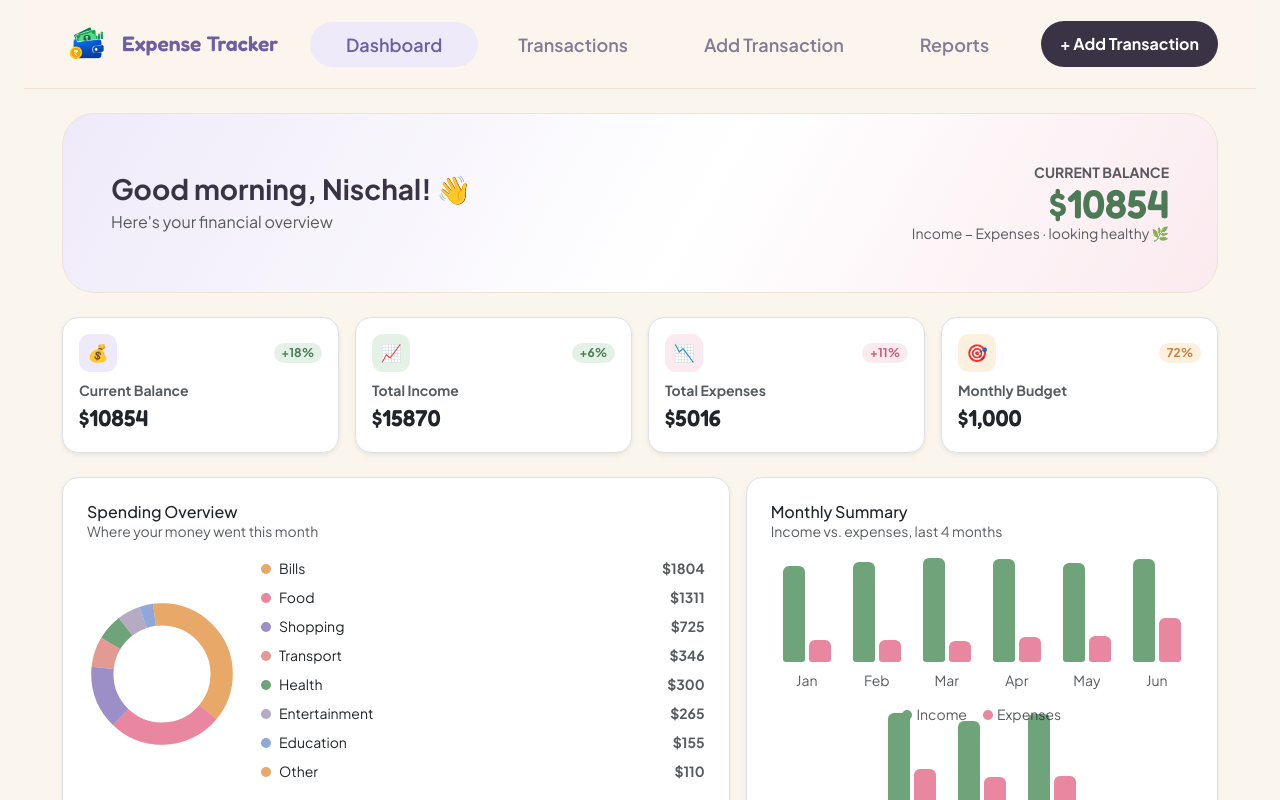
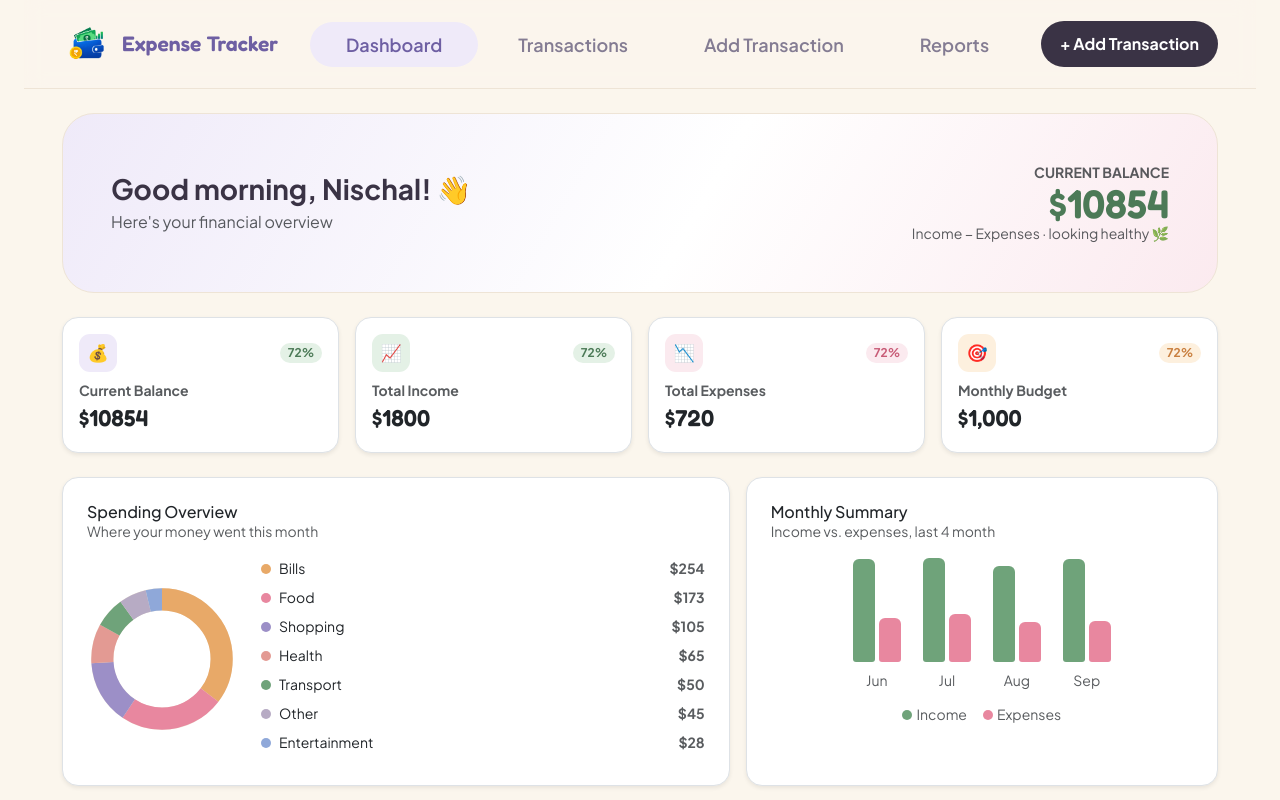
Before and after one commit to nischalpraj/Expense-Tracker, a React (Vite) app: page / in a window 1280 px wide. Shown: the top 800 px of the page. Built offline with nearby package versions, Linux system fonts and the light colour scheme.

Commit message:
Made some changes

```diff
--- a/src/pages/Dashboard.jsx
+++ b/src/pages/Dashboard.jsx
@@ -16,16 +16,33 @@ const Dashboard = ({ transaction }) => {
     "#8FA8D9",
   ];
 
-  const totalIncome = transaction
+const latestDate = transaction.length
+  ? new Date(Math.max(...transaction.map((t) => new Date(t.date))))
+  : new Date();
+
+const currentMonthTx = transaction.filter((t) => {
+  const d = new Date(t.date);
+  return (
+    d.getMonth() === latestDate.getMonth() &&
+    d.getFullYear() === latestDate.getFullYear()
+  );
+});
+
+const totalIncome = currentMonthTx
   .filter((t) => t.type === "income")
   .reduce((total, t) => total + t.amount, 0);
 
-  const totalExpense = transaction
+const totalExpense = currentMonthTx
   .filter((t) => t.type === "expense")
   .reduce((total, t) => total + t.amount, 0);
 
-  const balance = totalIncome - totalExpense;
-
+const balance =
+  transaction
+    .filter((t) => t.type === "income")
+    .reduce((s, t) => s + t.amount, 0) -
+  transaction
+    .filter((t) => t.type === "expense")
+    .reduce((s, t) => s + t.amount, 0);
   const recentTransactions = [...transaction]
     .sort((a, b) => new Date(b.date) - new Date(a.date))
     .slice(0, 3);
@@ -38,15 +55,10 @@ const Dashboard = ({ transaction }) => {
     },
   );
 
-  const categoryTotals = transaction
+ const categoryTotals = currentMonthTx
    .filter((t) => t.type === "expense")
    .reduce((totals, t) => {
-      if (!totals[t.category]) {
-        totals[t.category] = 0;
-      }
-
-      totals[t.category] += t.amount;
-
+     totals[t.category] = (totals[t.category] || 0) + t.amount;
      return totals;
    }, {});
 
@@ -131,7 +143,8 @@ const Dashboard = ({ transaction }) => {
        expense: live ? live.expense : fallback.expense,
      };
    })
-    .filter((m) => m !== null);
+   .filter((m) => m !== null)
+   .slice(-4);
 
   const maxValue = Math.max(
     ...monthlyChartData.map((m) => m.income),
@@ -200,7 +213,7 @@ const Dashboard = ({ transaction }) => {
                       background: "#E4F1E6",
                       color: "#4C7A57",
                     }}>
-                    +18%
+                    {Math.round(percentUsed)}%
                   </span>
                 </div>
 
@@ -223,7 +236,7 @@ const Dashboard = ({ transaction }) => {
                       background: "#E4F1E6",
                       color: "#4C7A57",
                     }}>
-                    +6%
+                    {Math.round(percentUsed)}%
                   </span>
                 </div>
 
@@ -246,7 +259,7 @@ const Dashboard = ({ transaction }) => {
                       background: "#FBEAEF",
                       color: "#C85C77",
                     }}>
-                    +11%
+                    {Math.round(percentUsed)}%
                   </span>
                 </div>
 
@@ -269,7 +282,7 @@ const Dashboard = ({ transaction }) => {
                       background: "#FDF0DE",
                       color: "#C97F3F",
                     }}>
-                    72%
+                    {Math.round(percentUsed)}%
                   </span>
                 </div>
 
@@ -357,7 +370,7 @@ const Dashboard = ({ transaction }) => {
                 <h2 className="h6 mb-0">Monthly Summary</h2>
 
                 <p className="text-muted small mb-3">
-                  Income vs. expenses, last 4 months
+                  Income vs. expenses, last 4 month
                 </p>
 
                 <div className="bar-chart">
@@ -450,7 +463,7 @@ const Dashboard = ({ transaction }) => {
 
                   <button
                     className="btn btn-ef-add flex-fill"
-                    onClick={() => navigate("/add-transaction")}>
+                    onClick={() => navigate("/addtransactions")}>
                     + Add Transaction
                   </button>
                 </div>
```
Lines whose indentation alone changed are shown as unchanged.
